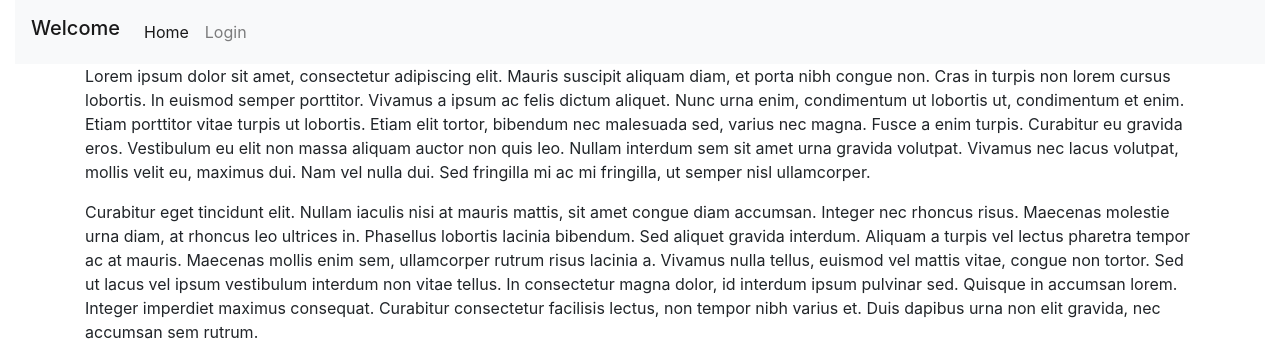
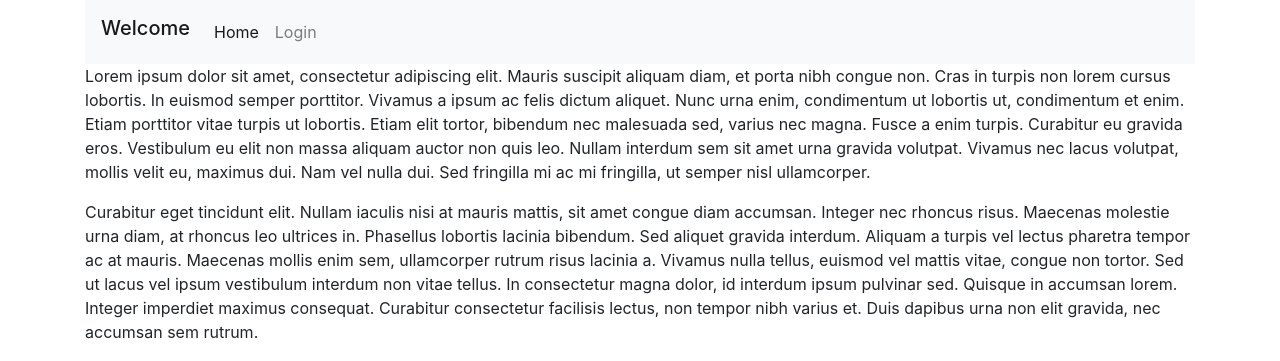
Before and after one commit to ThomasCross257/SailorsDailyJill, a Flask app: page / in a window 1280 px wide. Shown: the top 361 px of the page. Run offline with Flask 2, Linux system fonts and the light colour scheme.

Commit message:
Favicon and Logo introduction

```diff
--- a/basic/template.html
+++ b/basic/template.html
@@ -4,6 +4,8 @@
     <meta charset="UTF-8">
     <meta http-equiv="X-UA-Compatible" content="IE=edge">
     <meta name="viewport" content="width=device-width, initial-scale=1.0">
+    <!-- Favicon -->
+    <link rel="shortcut icon" href="{{ url_for('static', filename='icons/favicon.ico') }}">
     <!-- Bootstrap CSS -->
     <link rel="stylesheet" href="https://cdn.jsdelivr.net/npm/bootstrap@4.1.3/dist/css/bootstrap.min.css" integrity="sha384-MCw98/SFnGE8fJT3GXwEOngsV7Zt27NXFoaoApmYm81iuXoPkFOJwJ8ERdknLPMO" crossorigin="anonymous">
     <!-- Google Fonts -->
--- a/templates/blogPost.html
+++ b/templates/blogPost.html
@@ -4,6 +4,8 @@
     <meta charset="UTF-8">
     <meta http-equiv="X-UA-Compatible" content="IE=edge">
     <meta name="viewport" content="width=device-width, initial-scale=1.0">
+    <!-- Favicon -->
+    <link rel="shortcut icon" href="{{ url_for('static', filename='icons/favicon.ico') }}">
     <!-- Bootstrap CSS -->
     <link rel="stylesheet" href="https://cdn.jsdelivr.net/npm/bootstrap@4.1.3/dist/css/bootstrap.min.css" integrity="sha384-MCw98/SFnGE8fJT3GXwEOngsV7Zt27NXFoaoApmYm81iuXoPkFOJwJ8ERdknLPMO" crossorigin="anonymous">
     <!-- Google Fonts -->
--- a/templates/database.html
+++ b/templates/database.html
@@ -4,6 +4,8 @@
     <meta charset="UTF-8">
     <meta http-equiv="X-UA-Compatible" content="IE=edge">
     <meta name="viewport" content="width=device-width, initial-scale=1.0">
+    <!-- Favicon -->
+    <link rel="shortcut icon" href="{{ url_for('static', filename='icons/favicon.ico') }}">
     <!-- Bootstrap CSS -->
     <link rel="stylesheet" href="https://cdn.jsdelivr.net/npm/bootstrap@4.1.3/dist/css/bootstrap.min.css" integrity="sha384-MCw98/SFnGE8fJT3GXwEOngsV7Zt27NXFoaoApmYm81iuXoPkFOJwJ8ERdknLPMO" crossorigin="anonymous">
     <!-- Google Fonts -->
--- a/templates/index.html
+++ b/templates/index.html
@@ -4,17 +4,18 @@
     <meta charset="UTF-8">
     <meta http-equiv="X-UA-Compatible" content="IE=edge">
     <meta name="viewport" content="width=device-width, initial-scale=1.0">
+    <!-- Favicon -->
+    <link rel="shortcut icon" href="{{ url_for('static', filename='icons/favicon.ico') }}">
     <!-- Bootstrap CSS -->
     <link rel="stylesheet" href="https://cdn.jsdelivr.net/npm/bootstrap@4.1.3/dist/css/bootstrap.min.css" integrity="sha384-MCw98/SFnGE8fJT3GXwEOngsV7Zt27NXFoaoApmYm81iuXoPkFOJwJ8ERdknLPMO" crossorigin="anonymous">
     <!-- Google Fonts -->
     <link rel="preconnect" href="https://fonts.googleapis.com">
     <link rel="preconnect" href="https://fonts.gstatic.com" crossorigin>
     <link href="https://fonts.googleapis.com/css2?family=Source+Sans+Pro&display=swap" rel="stylesheet">
-
     <title>Home</title>
 </head>
 <body>
-    <div class="container-fluid">
+    <div class="container">
         <nav class="navbar navbar-expand-lg navbar-light bg-light">
             <h3 class="navbar-brand">Welcome</h3>
             <button class="navbar-toggler" type="button" data-bs-toggle="collapse" data-bs-target="#navbarNav" aria-controls="navbarNav" aria-expanded="false" aria-label="Toggle navigation">
@@ -44,8 +45,6 @@
                 </ul>
             </div>
         </nav>
-    </div>
-    <div class="container">
         <div class="row">
             <div class="col-md-12">
                 <p>Lorem ipsum dolor sit amet, consectetur adipiscing elit. Mauris suscipit aliquam diam, et porta nibh congue non. Cras in turpis non lorem cursus lobortis. In euismod semper porttitor. Vivamus a ipsum ac felis dictum aliquet. Nunc urna enim, condimentum ut lobortis ut, condimentum et enim. Etiam porttitor vitae turpis ut lobortis. Etiam elit tortor, bibendum nec malesuada sed, varius nec magna. Fusce a enim turpis. Curabitur eu gravida eros. Vestibulum eu elit non massa aliquam auctor non quis leo. Nullam interdum sem sit amet urna gravida volutpat. Vivamus nec lacus volutpat, mollis velit eu, maximus dui. Nam vel nulla dui. Sed fringilla mi ac mi fringilla, ut semper nisl ullamcorper.</p>
--- a/templates/login.html
+++ b/templates/login.html
@@ -4,6 +4,8 @@
     <meta charset="UTF-8">
     <meta http-equiv="X-UA-Compatible" content="IE=edge">
     <meta name="viewport" content="width=device-width, initial-scale=1.0">
+    <!-- Favicon -->
+    <link rel="shortcut icon" href="{{ url_for('static', filename='icons/favicon.ico') }}">
     <link rel="preconnect" href="https://fonts.googleapis.com">
     <link rel="preconnect" href="https://fonts.gstatic.com" crossorigin>
     <link href="https://fonts.googleapis.com/css2?family=Source+Sans+Pro&display=swap" rel="stylesheet">
--- a/templates/logout.html
+++ b/templates/logout.html
@@ -5,6 +5,8 @@
     <meta http-equiv="X-UA-Compatible" content="IE=edge">
     <meta name="viewport" content="width=device-width, initial-scale=1.0">
     <link rel="preconnect" href="https://fonts.googleapis.com">
+    <!-- Favicon -->
+    <link rel="shortcut icon" href="{{ url_for('static', filename='icons/favicon.ico') }}">
     <link rel="preconnect" href="https://fonts.gstatic.com" crossorigin>
     <link href="https://fonts.googleapis.com/css2?family=Source+Sans+Pro&display=swap" rel="stylesheet">
     <title>Redirecting...</title>
--- a/templates/profilePage.html
+++ b/templates/profilePage.html
@@ -4,6 +4,8 @@
     <meta charset="UTF-8">
     <meta http-equiv="X-UA-Compatible" content="IE=edge">
     <meta name="viewport" content="width=device-width, initial-scale=1.0">
+    <!-- Favicon -->
+    <link rel="shortcut icon" href="{{ url_for('static', filename='icons/favicon.ico') }}">
     <!-- Bootstrap CSS -->
     <link rel="stylesheet" href="https://cdn.jsdelivr.net/npm/bootstrap@4.1.3/dist/css/bootstrap.min.css" integrity="sha384-MCw98/SFnGE8fJT3GXwEOngsV7Zt27NXFoaoApmYm81iuXoPkFOJwJ8ERdknLPMO" crossorigin="anonymous">
     <!-- Google Fonts -->
--- a/templates/signup.html
+++ b/templates/signup.html
@@ -5,6 +5,8 @@
         <meta http-equiv="X-UA-Compatible" content="IE=edge">
         <meta name="viewport" content="width=device-width, initial-scale=1.0">
         <link rel="preconnect" href="https://fonts.googleapis.com">
+        <!-- Favicon -->
+        <link rel="shortcut icon" href="{{ url_for('static', filename='icons/favicon.ico') }}">
         <link rel="preconnect" href="https://fonts.gstatic.com" crossorigin>
         <link href="https://fonts.googleapis.com/css2?family=Source+Sans+Pro&display=swap" rel="stylesheet">
         <link rel="stylesheet" href="https://cdn.jsdelivr.net/npm/bootstrap@4.1.3/dist/css/bootstrap.min.css" integrity="sha384-MCw98/SFnGE8fJT3GXwEOngsV7Zt27NXFoaoApmYm81iuXoPkFOJwJ8ERdknLPMO" crossorigin="anonymous">
--- a/templates/userpage.html
+++ b/templates/userpage.html
@@ -4,6 +4,8 @@
     <meta charset="UTF-8">
     <meta http-equiv="X-UA-Compatible" content="IE=edge">
     <meta name="viewport" content="width=device-width, initial-scale=1.0">
+    <!-- Favicon -->
+    <link rel="shortcut icon" href="{{ url_for('static', filename='icons/favicon.ico') }}">
     <title>Document</title>
 </head>
 <body>
```
Also changed, not shown: Background.png (added), Compass.png (added), logo/ApplicationLogo.png (added), readme.md (added), static/icons/android-chrome-192x192.png (added), static/icons/android-chrome-512x512.png (added), static/icons/apple-touch-icon.png (added), static/icons/favicon-16x16.png (added), static/icons/favicon-32x32.png (added), static/icons/favicon.ico (added).
